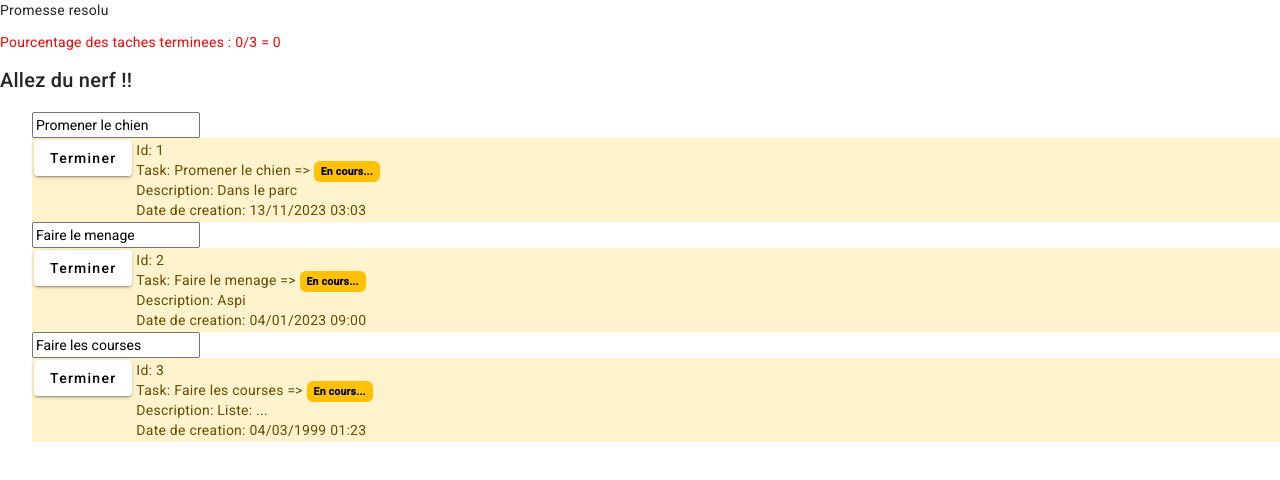
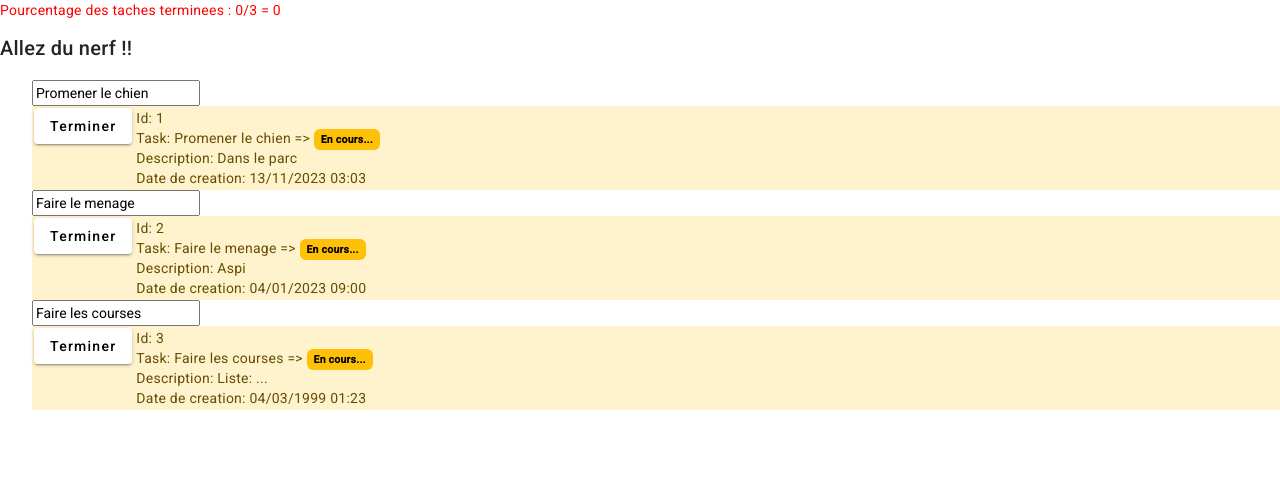
Before and after one commit to formateur357/ANG-JVS1123, an Angular app in the folder todo/: page / in a window 1280 px wide. Shown: the top 480 px of the page. Built offline with nearby package versions, Linux system fonts and the light colour scheme.

Commit message:
add correction

```diff
--- a/todo/src/app/app.component.html
+++ b/todo/src/app/app.component.html
@@ -1,4 +1,3 @@
-<p>{{ promise | async }}</p>
 <p [ngStyle]="{ color: textColor }">
   Pourcentage des taches terminees : {{ nbTrue }}/{{ nbTasks }} = {{ percent }}
 </p>
@@ -10,7 +9,7 @@
   <h2 *ngSwitchDefault>Allez du nerf !!</h2>
 </div>
 
-<ul *ngIf="tasks.length; else noTaskBlock">
-  <app-task *ngFor="let task of tasks; trackBy:trackByFunction" [task]="task"></app-task>
+<ul *ngIf="todo.tasks.length; else noTaskBlock">
+  <app-task *ngFor="let task of todo.tasks; trackBy:trackByFunction" [task]="task"></app-task>
 </ul>
 <ng-template #noTaskBlock>Il n'y a aucune tache pour le moment.</ng-template>
--- a/todo/src/app/app.component.ts
+++ b/todo/src/app/app.component.ts
@@ -1,5 +1,6 @@
 import { Component } from '@angular/core';
 import { Task } from './class/task.model';
+import { TodolistService } from './services/todolist.service';
 
 @Component({
   selector: 'app-root',
@@ -8,46 +9,18 @@ import { Task } from './class/task.model';
 })
 export class AppComponent {
   title = 'todo';
-  public promise: Promise<string>;
-  public tasks: Task[] = [];
+  // public tasks: Task[] = [];
 
-  constructor() {
-    this.promise = new Promise<string>((resolve) => {
-      setTimeout(() => {
-        this.tasks.push(
-          new Task(1, 'Promener le chien', false, 'Dans le parc', new Date())
-        );
-        this.tasks.push(
-          new Task(
-            2,
-            'Faire le menage',
-            false,
-            'Aspi',
-            new Date('01/04/2023 09:00')
-          )
-        );
-        this.tasks.push(
-          new Task(
-            3,
-            'Faire les courses',
-            false,
-            'Liste: ...',
-            new Date('03/04/1999 13:23')
-          )
-        );
-        resolve('Promesse resolu');
-      }, 3000);
-    });
-  }
+  constructor(public todo: TodolistService) {}
 
   public get nbTrue(): number {
-    return this.tasks?.length
-      ? this.tasks.filter((task) => task.complete).length
+    return this.todo.tasks?.length
+      ? this.todo.tasks.filter((task) => task.complete).length
       : 0;
   }
 
   public get nbTasks(): number {
-    return this.tasks?.length ? this.tasks.length : 0;
+    return this.todo.tasks?.length ? this.todo.tasks.length : 0;
   }
 
   public get percent(): number {
--- /dev/null
+++ b/todo/src/app/services/todolist.service.ts
@@ -0,0 +1,33 @@
+import { Injectable } from '@angular/core';
+import { Task } from '../class/task.model';
+
+const initialTasks: Task[] = [
+  new Task(1, 'Promener le chien', false, 'Dans le parc', new Date()),
+  new Task(2, 'Faire le menage', false, 'Aspi', new Date('01/04/2023 09:00')),
+  new Task(
+    3,
+    'Faire les courses',
+    false,
+    'Liste: ...',
+    new Date('03/04/1999 13:23')
+  ),
+];
+
+@Injectable({
+  providedIn: 'root',
+})
+export class TodolistService {
+  public tasks: Task[] = [];
+
+  constructor() {
+    this.updateList(initialTasks);
+  }
+
+  public async updateList(list: Task[]): Promise<void> {
+    this.tasks = await new Promise<Task[]>((resolve) => {
+      setTimeout(() => {
+        resolve(Object.assign([], initialTasks));
+      }, 3000);
+    });
+  }
+}
```
Also changed, not shown: 1 other file (tests, documents, lock files or other folders).
